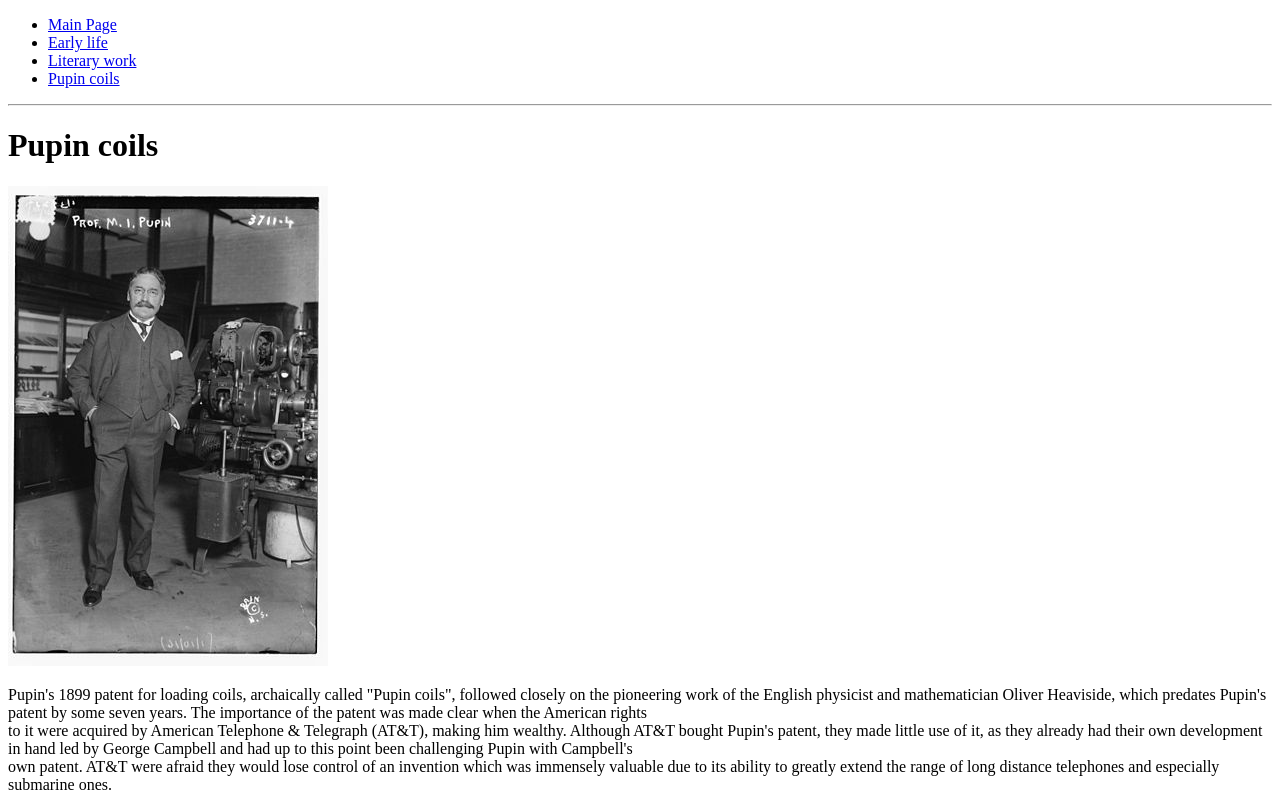
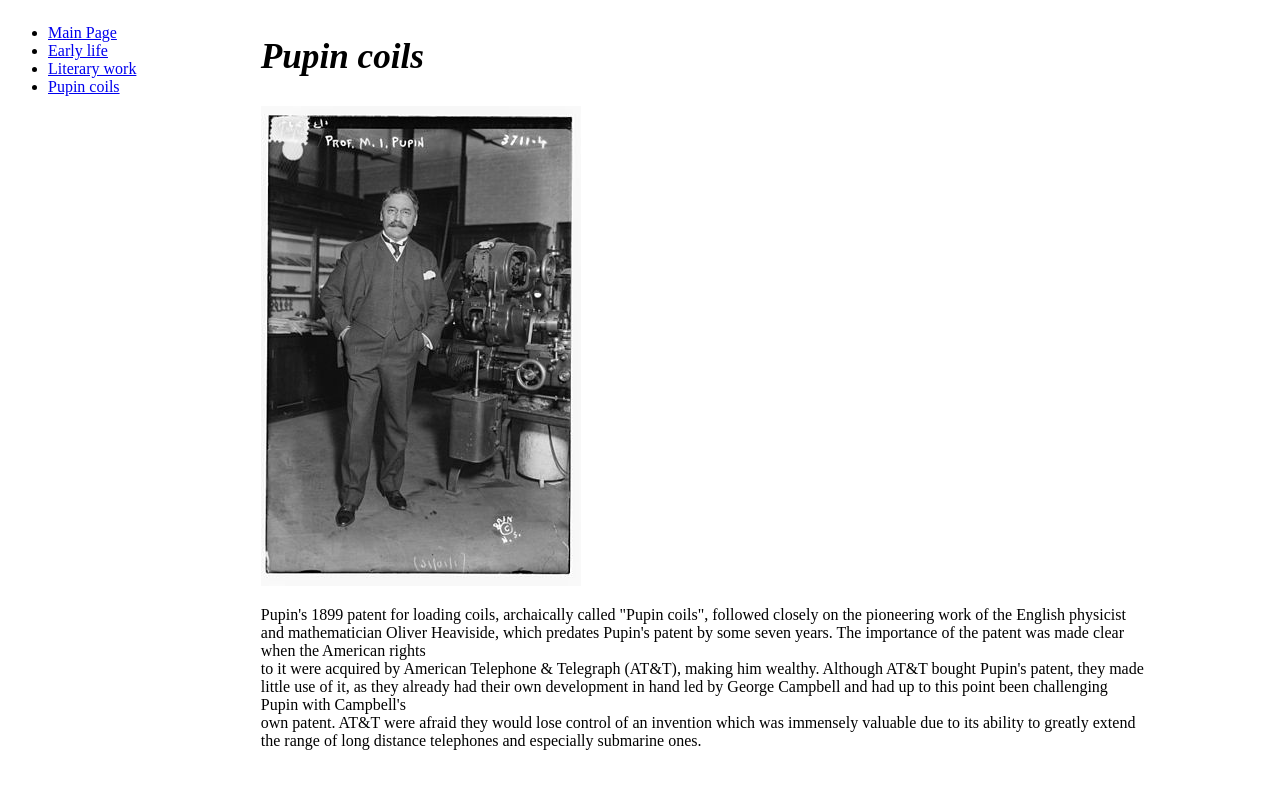
Before and after one commit to stefan123456789012/New-project, a plain HTML site: page pupin-coils.html in a window 1280 px wide. Drawn offline with Linux system fonts and the light colour scheme.

Commit message:
initial commit

```diff
--- a/pupin-coils.html
+++ b/pupin-coils.html
@@ -4,18 +4,26 @@
     <meta charset="UTF-8">
 
     <title>Pupin Coils</title>
+    <style>
+    section{display:inline-block; width:20%; vertical-align: top;}
+    aside{display: inline-block; width:70%; }
+    h1{font-family: 'Times New Roman', Times, serif; font-style: oblique; font-size: 220%;}
+
+    </style>
 </head>
 <body>
+    <section>
     <ul>
         <li><a href="index.html">Main Page</a></li>
         <li><a href="early-life.html">Early life</a></li>
         <li><a href="literary-work.html">Literary work</a></li>
         <li><a href="pupin-coils.html">Pupin coils</a></li>
     </ul>
-    <hr>
+    </section><aside>
+
     <h1>Pupin coils</h1>
     <img src="pupin-1916.jpg" alt="Pupin 1916">
     <p>Pupin's 1899 patent for loading coils, archaically called "Pupin coils", followed closely on the pioneering work of the English physicist and mathematician Oliver Heaviside, which predates Pupin's patent by some seven years. The importance of the patent was made clear when the American rights<br> to it were acquired by American Telephone & Telegraph (AT&T), making him wealthy. Although AT&T bought Pupin's patent, they made little use of it, as they already had their own development in hand led by George Campbell and had up to this point been challenging Pupin with Campbell's<br> own patent. AT&T were afraid they would lose control of an invention which was immensely valuable due to its ability to greatly extend the range of long distance telephones and especially submarine ones.</p>
-
+</aside>
 </body>
 </html>
```
